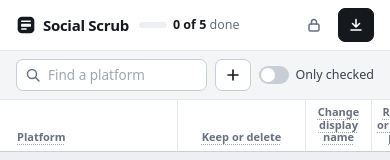
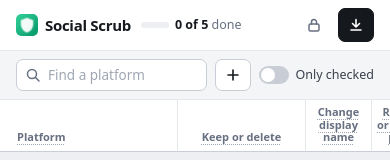
Before and after one commit to ActivistChecklist/social-scrub, a Preact app: page / in a window 390 px wide. Shown: the top 160 px of the page. Built offline with nearby package versions, Linux system fonts and the light colour scheme.

Commit message:
Bring back the shield logo in the header
The header now shows the same green shield as the favicon and app icon,
replacing the drawn mark.

```diff
--- a/src/components/Header.tsx
+++ b/src/components/Header.tsx
@@ -3,7 +3,7 @@ import { useDismiss, type DismissReason } from '../hooks/useDismiss';
 import { eventsEnabled, track } from '../lib/events';
 import { summary, type AppState } from '../lib/state';
 import { ClearData } from './ClearData';
-import { BrandMark, DownloadIcon, LockIcon } from './icons';
+import { DownloadIcon, LockIcon } from './icons';
 
 interface HeaderProps {
   state: AppState;
@@ -18,7 +18,8 @@ export function Header({ state, onDownload, onClearAll }: HeaderProps) {
   return (
     <header class="bar">
       <h1 class="brand">
-        <BrandMark />
+        {/* The same shield as the favicon and app icon. */}
+        <img src="/android-chrome-192x192.png" alt="" width={24} height={24} decoding="async" />
         Social Scrub
       </h1>
       <div class="summary" aria-live="polite">
--- a/src/components/icons.tsx
+++ b/src/components/icons.tsx
@@ -41,13 +41,3 @@ export const QuestionIcon = () => (
     <circle cx="8" cy="11.3" r=".8" fill="currentColor" />
   </svg>
 );
-
-/** The Social Scrub mark: a page with one line blacked out. */
-export const BrandMark = () => (
-  <svg viewBox="0 0 24 24" aria-hidden="true">
-    <rect x="2" y="2" width="20" height="20" rx="5" fill="currentColor" />
-    <rect class="cut" x="6" y="6.6" width="12" height="1.7" rx=".85" />
-    <rect class="cut" x="6" y="10.4" width="12" height="3.6" rx=".8" />
-    <rect class="cut" x="6" y="16" width="7" height="1.7" rx=".85" />
-  </svg>
-);
--- a/src/styles/app.css
+++ b/src/styles/app.css
@@ -83,8 +83,7 @@ button, input { font: inherit; color: inherit; }
   display: flex; align-items: center; gap: 14px 24px; flex-wrap: wrap;
 }
 .brand { display: flex; align-items: center; gap: 9px; margin: 0; font-weight: 800; font-size: 17px; letter-spacing: -0.02em; white-space: nowrap; }
-.brand svg { width: 22px; height: 22px; color: var(--ink); }
-.brand .cut { fill: var(--surface); }
+.brand img { width: 24px; height: 24px; border-radius: 6px; flex: none; }
 .summary { display: flex; align-items: center; gap: 4px 10px; font-size: 13px; color: var(--muted); min-width: 0; flex-wrap: wrap; }
 .summary > span { white-space: nowrap; }
 .meter { width: 132px; height: 6px; border-radius: 3px; background: var(--sunken); overflow: hidden; flex: none; }
@@ -390,7 +389,7 @@ img.logo { object-fit: contain; }
   /* One row each for the header and the toolbar. Buttons drop their words; their labels stay for screen readers. */
   .bar { flex-wrap: nowrap; gap: 10px; padding-block: 8px; }
   .brand { font-size: 15px; gap: 7px; }
-  .brand svg { width: 20px; height: 20px; }
+  .brand img { width: 22px; height: 22px; border-radius: 5px; }
   .summary { flex: 1 1 auto; flex-wrap: nowrap; gap: 6px; font-size: 12.5px; }
   .meter { width: 28px; }
   .wide-only, .btn-label, .privacy-label { display: none; }
```
Also changed, not shown: 2 other files (tests, documents, lock files or other folders).
